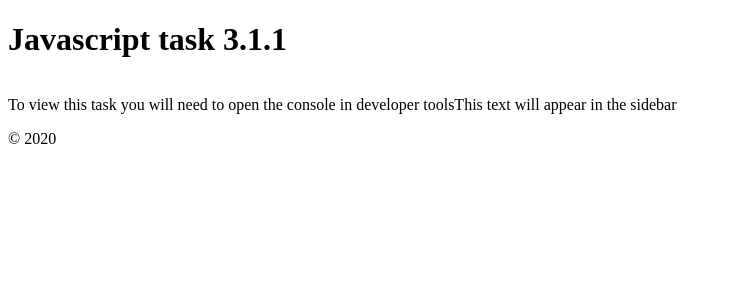
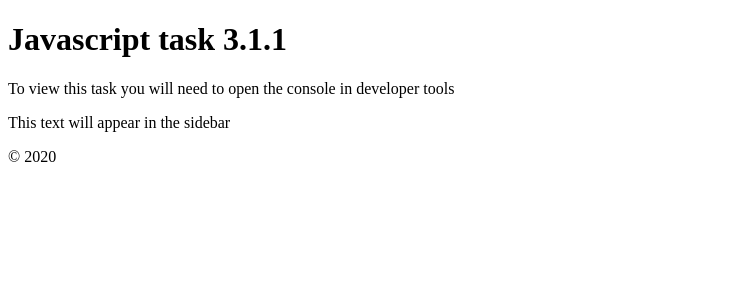
Before and after one commit to Monkey4679/LTU-reboot-Digital-Coding, a Jekyll site: the page module-3/task-3.1.1.html, which Jekyll copies as it is, in a window 1280 px wide. Shown: the top 300 px of the page, without its empty margins (0-732 px from the left). Built offline with Jekyll 4.4.1, drawn with Linux system fonts in a browser that asks for light colours.

Commit message:
Update task-3.1.1.html

```diff
--- a/module-3/task-3.1.1.html
+++ b/module-3/task-3.1.1.html
@@ -4,7 +4,7 @@
     <meta charset="UTF-8">
     <meta name="viewport" content="width=heade, initial-scale=1.0">
     <title>Document</title>
-    <link rel="stylesheet" type="text/css" href="../css/task-2.4.5.css"/>
+    <link rel="stylesheet" type="text/css" href="../css/task-3.1.css"/>
 </head>
 <body>
    <header>
```
